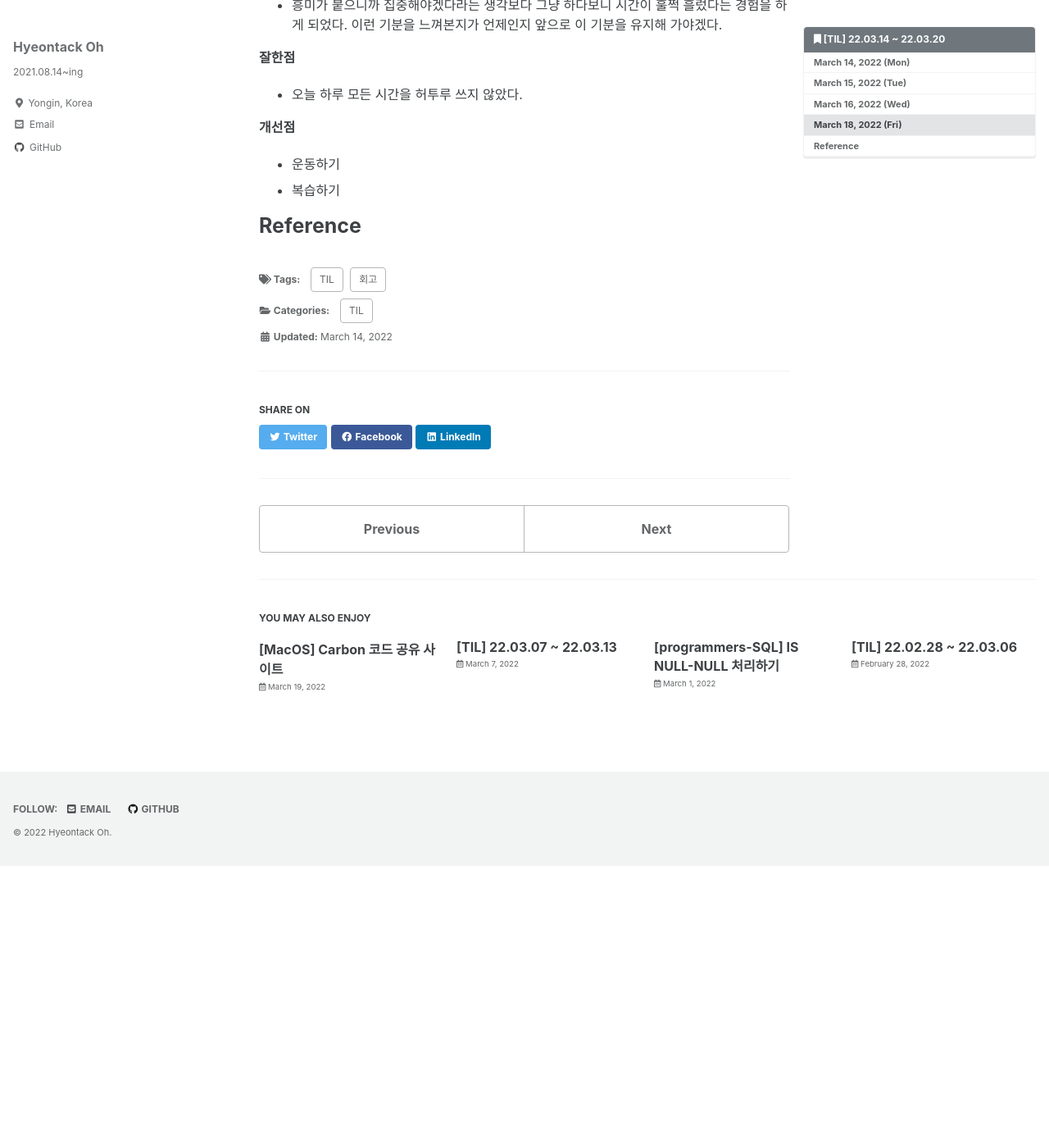
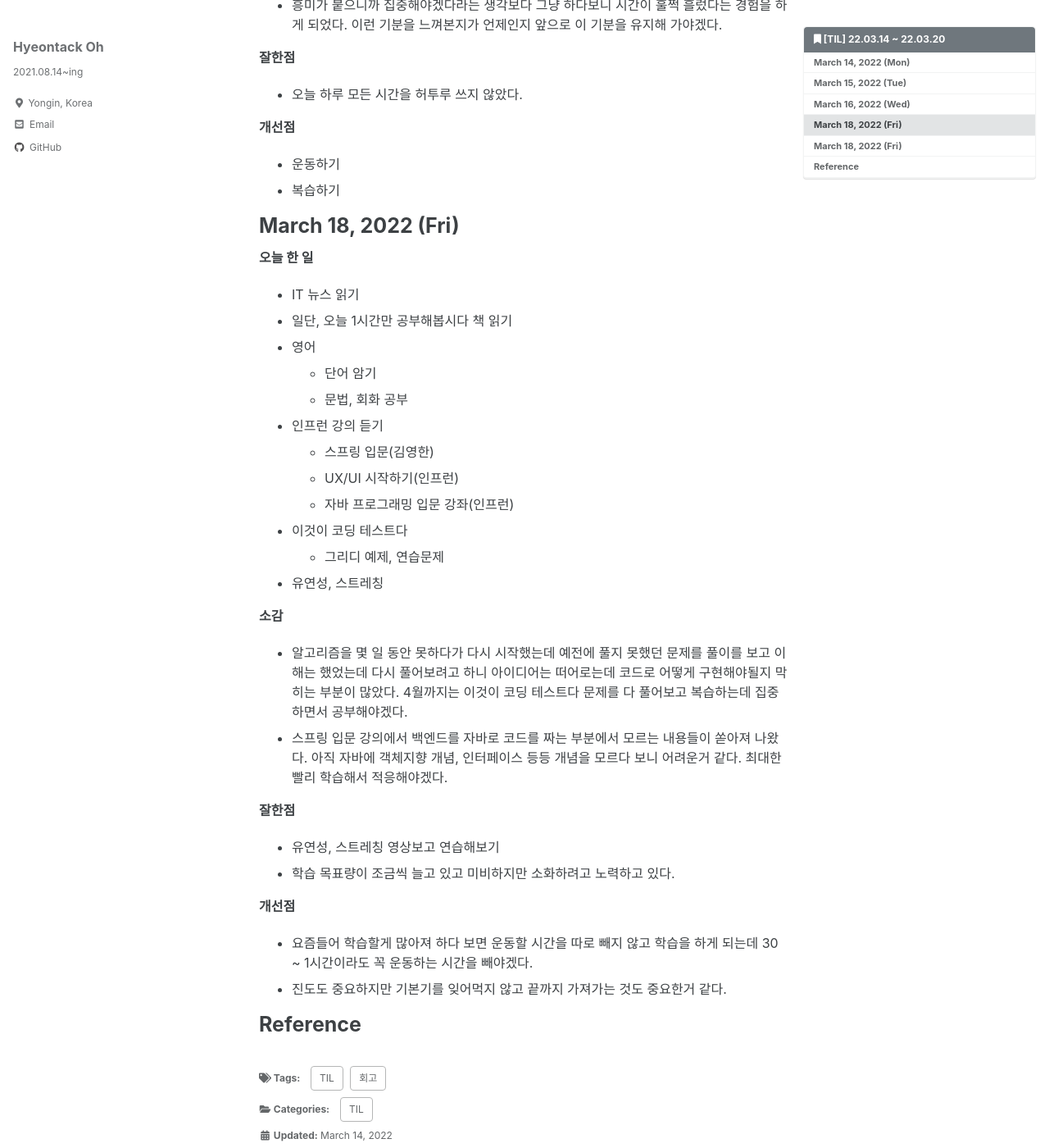
Before and after one commit to hyeontack5/hyeontack5.github.io, a Jekyll site: the page built from _posts/TIL/2022-03-14-[TIL] 22.03.14 ~ 22.03.20.md, in a window 1280 px wide and 1400 px high, scrolled down 2789 px. Shown: the whole window at 82% size. Built offline with Jekyll 4.4.1, drawn with Linux system fonts in a browser that asks for light colours; cached includes are drawn as plain includes; before the commit the page ends 3845 px from its top, so only the background shows below that.

Commit message:
Docs: 22.03.19 회고

```diff
--- a/_posts/TIL/2022-03-14-[TIL] 22.03.14 ~ 22.03.20.md
+++ b/_posts/TIL/2022-03-14-[TIL] 22.03.14 ~ 22.03.20.md
@@ -105,4 +105,32 @@ toc_icon: "bookmark"
 - 운동하기
 - 복습하기
 
+# March 18, 2022 (Fri)
+
+**오늘 한 일**
+- IT 뉴스 읽기
+- 일단, 오늘 1시간만 공부해봅시다 책 읽기
+- 영어
+  - 단어 암기
+  - 문법, 회화 공부
+- 인프런 강의 듣기
+  - 스프링 입문(김영한)
+  - UX/UI 시작하기(인프런)
+  - 자바 프로그래밍 입문 강좌(인프런)
+- 이것이 코딩 테스트다
+  - 그리디 예제, 연습문제
+- 유연성, 스트레칭
+
+**소감**
+- 알고리즘을 몇 일 동안 못하다가 다시 시작했는데 예전에 풀지 못했던 문제를 풀이를 보고 이해는 했었는데 다시 풀어보려고 하니 아이디어는 떠어로는데 코드로 어떻게 구현해야될지 막히는 부분이 많았다. 4월까지는 이것이 코딩 테스트다 문제를 다 풀어보고 복습하는데 집중하면서 공부해야겠다.
+- 스프링 입문 강의에서 백엔드를 자바로 코드를 짜는 부분에서 모르는 내용들이 쏟아져 나왔다. 아직 자바에 객체지향 개념, 인터페이스 등등 개념을 모르다 보니 어려운거 같다. 최대한 빨리 학습해서 적응해야겠다.
+
+**잘한점**
+- 유연성, 스트레칭 영상보고 연습해보기
+- 학습 목표량이 조금씩 늘고 있고 미비하지만 소화하려고 노력하고 있다.
+
+**개선점**
+- 요즘들어 학습할게 많아져 하다 보면 운동할 시간을 따로 빼지 않고 학습을 하게 되는데 30 ~ 1시간이라도 꼭 운동하는 시간을 빼야겠다.
+- 진도도 중요하지만 기본기를 잊어먹지 않고 끝까지 가져가는 것도 중요한거 같다.
+
 # Reference
```
